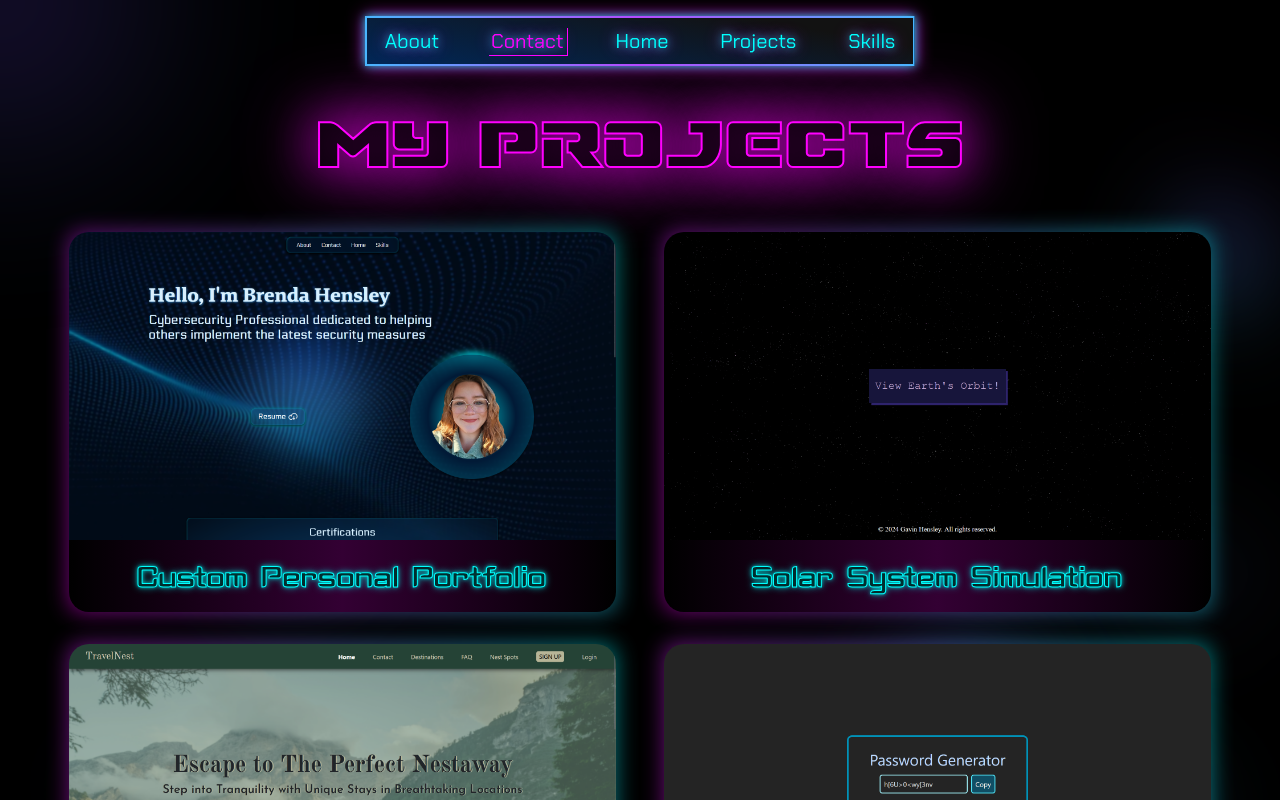
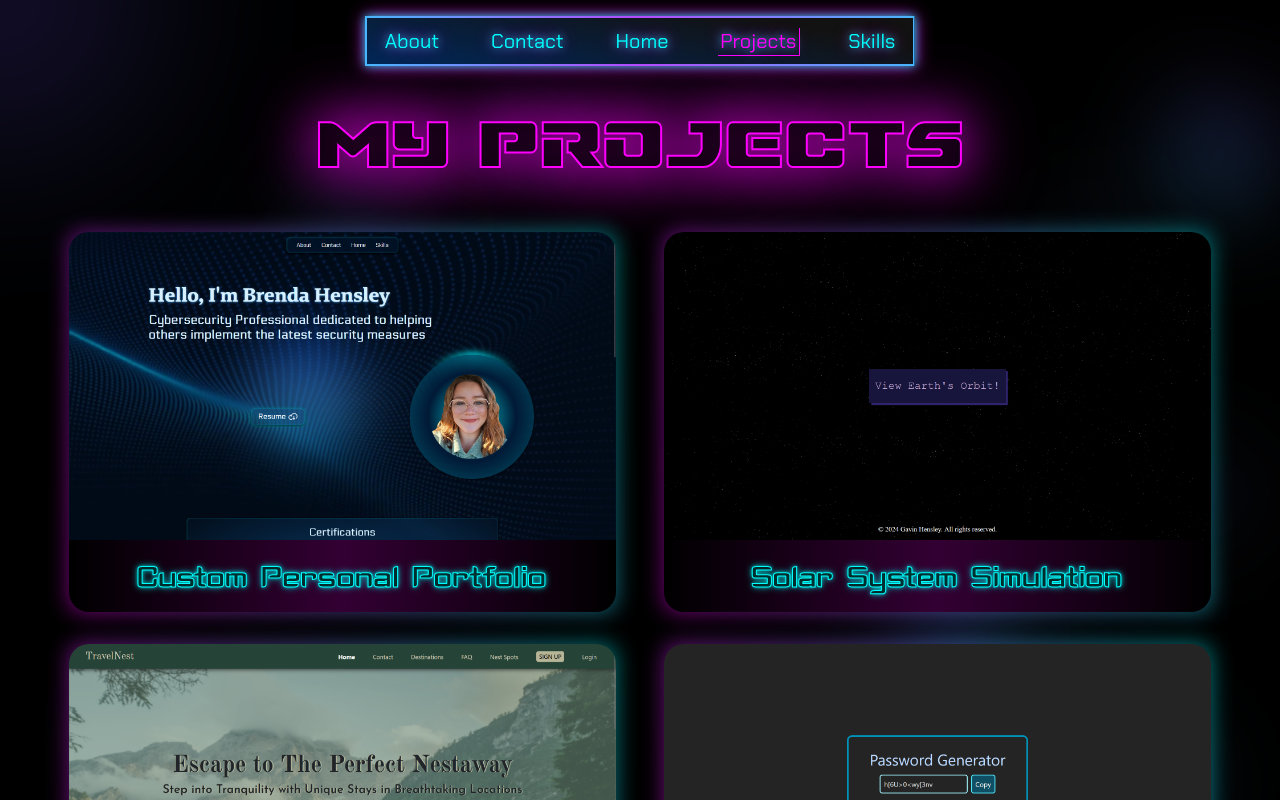
Before and after one commit to G-Hensley/portfolio-front-end, a React (Vite) app: page /projects in a window 1280 px wide. Shown: the top 800 px of the page. Built offline with nearby package versions, Linux system fonts and the light colour scheme.

Commit message:
Update navbar and projects

```diff
--- a/src/components/coreComponents/Navbar.tsx
+++ b/src/components/coreComponents/Navbar.tsx
@@ -12,15 +12,24 @@ export default function Navbar({
 
   useEffect(() => {
     const handleScroll = () => {
-      // Only update based on scroll if there's no hash in the URL
-      if (!window.location.hash) {
+      // Don't run scroll detection on projects page
+      if (window.location.pathname === '/projects') {
+        return;
+      }
+
       const sections = document.querySelectorAll('section[id]');
-        const scrollY = window.pageYOffset;
+      const scrollY = window.pageYOffset + 100; // Increased offset to trigger later
+
+      // Special case for hero section when at the top
+      if (scrollY < 150) {
+        setActiveLink('home');
+        return;
+      }
 
       sections.forEach((section) => {
         const htmlSection = section as HTMLElement;
         const sectionHeight = htmlSection.offsetHeight;
-          const sectionTop = htmlSection.offsetTop - 150;
+        const sectionTop = htmlSection.offsetTop - 100; // Increased offset to trigger later
         const sectionBottom = sectionTop + sectionHeight;
         const sectionId = htmlSection.getAttribute('id');
 
@@ -31,11 +40,18 @@ export default function Navbar({
             setActiveLink('about');
           } else if (sectionId === 'skills-section') {
             setActiveLink('skills');
-            } else if (sectionId === 'contact-section') {
-              setActiveLink('contact');
           }
         }
       });
+
+      // Check if we're near the footer
+      const footer = document.querySelector('footer');
+      if (footer) {
+        const footerTop =
+          footer.getBoundingClientRect().top + window.pageYOffset;
+        if (scrollY >= footerTop - 100) {
+          setActiveLink('contact');
+        }
       }
     };
 
@@ -43,22 +59,32 @@ export default function Navbar({
       const hash = window.location.hash;
       const path = window.location.pathname;
 
+      // Handle projects page separately since it's a different route
       if (path === '/projects') {
         setActiveLink('projects');
-      } else if (hash === '#about-section') {
+        return;
+      }
+
+      // Handle hash-based navigation
+      if (hash) {
+        const section = hash.replace('#', '');
+        if (section === 'hero-section') {
+          setActiveLink('home');
+        } else if (section === 'about-section') {
           setActiveLink('about');
-      } else if (hash === '#contact-section') {
+        } else if (section === 'skills-section') {
+          setActiveLink('skills');
+        } else if (section === 'footer') {
           setActiveLink('contact');
-      } else if (hash === '#skills-section') {
-        setActiveLink('skills');
-      } else if (hash === '#hero-section' || (!hash && path === '/')) {
-        setActiveLink('home');
+        }
+      } else if (path === '/') {
+        // If no hash and we're on the home page, check scroll position
+        handleScroll();
       }
     };
 
     // Initial check
     handleHashChange();
-    handleScroll();
 
     // Add event listeners
     window.addEventListener('scroll', handleScroll);
@@ -79,10 +105,10 @@ export default function Navbar({
   };
 
   return (
-    <nav className='flex sm:justify-center left-0 py-4 top-0 w-full z-50 fixed'>
+    <nav className='flex sm:justify-center left-0 py-4 top-0 w-full z-[100] fixed'>
       <button
         id='nav-menu-btn'
-        className={`sm:hidden absolute cursor-pointer flex flex-col h-10 items-end justify-around right-4 top-4 w-10 z-50 ${
+        className={`sm:hidden fixed cursor-pointer flex flex-col h-10 items-end justify-around right-4 top-4 w-10 z-[101] ${
           menuOpen ? 'open-menu' : ''
         }`}
         onClick={toggleMenu}>
@@ -115,7 +141,7 @@ export default function Navbar({
         <li className='nav-li'>
           <a
             onClick={toggleMenu}
-            href='#contact-section'
+            href='#footer'
             className={`nav-link px-0.5 ${
               activeLink === 'contact' ? 'active' : ''
             }`}>
--- a/src/components/projectsComponents/ProjectCard.tsx
+++ b/src/components/projectsComponents/ProjectCard.tsx
@@ -2,16 +2,16 @@ import './ProjectCard.css';
 
 export default function ProjectCard( {title, image, link, skills, description }: { title: string, image: string, link: string, skills: React.ReactNode[], description: string } ) {
     return (
-        <div className="project-card relative w-full sm:w-4/5 lg:w-[45%] 2xl:w-[31%] h-auto py-2 sm:py-0">
+        <div className="project-card relative w-full sm:w-4/5 lg:w-[45%] 2xl:w-[31%] h-auto sm:py-0">
             <img className='relative' src={image} alt={title} />
-            <div className="bg-black project-details flex justify-center py-4 px-2 relative project-title-container">
+            <div className="bg-black project-details flex justify-center py-2 sm:py-4 px-2 relative project-title-container">
                 <h2 className='project-title text-mobile-body sm:text-mobile-lg-body lg:text-desktop-lg-body font-h2-ff text-center'>{title}</h2>
             </div>
-            <a href={link} target='_blank' className="project-info-container items-center justify-center flex-col gap-4 h-full w-full absolute left-0 top-0 px-4">
-                <p className="project-description text-mobile-body lg:text-desktop-body font-body-ff text-center relative text-primary-cyan-900">
+            <a href={link} target='_blank' className="project-info-container items-center justify-center flex-col gap-4 h-full w-full absolute left-0 top-0 p-4">
+                <p className="project-description text-[1rem] sm:text-desktop-body font-body-ff text-center relative text-primary-cyan-900">
                     {description}
                 </p>
-                <p className="tools-used text-primary-magenta-700 text-mobile-body lg:text-desktop-body font-h2-ff text-center relative">Tools Used</p>
+                <p className="tools-used text-primary-magenta-700 text-[1rem] sm:text-desktop-body font-h2-ff text-center relative">Tools Used</p>
                 <div className="project-skills-container flex gap-4 justify-center relative">
                     {skills.map((skill) => {
                         return (
@@ -21,7 +21,7 @@ export default function ProjectCard( {title, image, link, skills, description }:
                         )
                     })}
                 </div>
-                <p className="click-to-view animate-bounce text-primary-cyan-900 text-mobile-body lg:text-desktop-body font-h2-ff text-center relative w-full">Click to View Project</p>
+                <p className="click-to-view animate-bounce text-primary-cyan-900 text-[1rem] sm:text-desktop-body font-h2-ff text-center relative w-full">Click to View Project</p>
             </a>
         </div>
     );
--- a/src/components/projectsComponents/ProjectsContainer.css
+++ b/src/components/projectsComponents/ProjectsContainer.css
@@ -8,7 +8,6 @@
 }
 
 .project-skill {
-    font-size: 3rem;
     color: var(--color-primary-magenta-500);
     filter: drop-shadow(0 0 8px rgba(189, 0, 189, 0.568));
 }
--- a/src/components/projectsComponents/ProjectsContainer.tsx
+++ b/src/components/projectsComponents/ProjectsContainer.tsx
@@ -43,11 +43,11 @@ export default function ProjectsContainer( {children}: {children: React.ReactNod
             title: "Custom Personal Portfolio",
             image: renaeeWebsite,
             link: "https://brendahensley.tech",
-            description: "Custom personal portfolio built for my wife, Brenda, to showcase her skills as a cybersecurity professional.",
+            description: "Custom personal front end portfolio built for my wife, to showcase her cyberseucrity skills.",
             skills: [
-                <IoLogoHtml5 className="project-skill" />,
-                <IoLogoCss3 className="project-skill" />,
-                <BiLogoJavascript className="project-skill"/>,
+                <IoLogoHtml5 className="project-skill text-4xl md:text-6xl" />,
+                <IoLogoCss3 className="project-skill text-4xl md:text-6xl" />,
+                <BiLogoJavascript className="project-skill text-4xl md:text-6xl" />,
             ]
         },
         {
@@ -55,11 +55,11 @@ export default function ProjectsContainer( {children}: {children: React.ReactNod
             title: "Solar System Simulation",
             image: spaceWebsite,
             link: "https://g-hensley.github.io/earths-orbit/",
-            description: "A simulation of the earth's orbit around the sun, and the moon's orbit around the earth.",
+            description: "Front end solar system simulation built with HTML, CSS, and JavaScript.",
             skills: [
-                <IoLogoHtml5 className="project-skill" />,
-                <IoLogoCss3 className="project-skill" />,
-                <BiLogoJavascript className="project-skill"/>,
+                <IoLogoHtml5 className="project-skill text-4xl md:text-6xl" />,
+                <IoLogoCss3 className="project-skill text-4xl md:text-6xl" />,
+                <BiLogoJavascript className="project-skill text-4xl md:text-6xl" />,
             ]
         },
         {
@@ -67,12 +67,12 @@ export default function ProjectsContainer( {children}: {children: React.ReactNod
             title: "Travel Nest",
             image: travelNest,
             link: "https://g-hensley.github.io/travel-nest/",
-            description: "Fake travel company landing page.",
+            description: "Fake travel company landing page built with Bootstrap.",
             skills: [
-                <IoLogoHtml5 className="project-skill" />,
-                <IoLogoSass className="project-skill" />,
-                <FaBootstrap className="project-skill" />,
-                <BiLogoJavascript className="project-skill"/>,
+                <IoLogoHtml5 className="project-skill text-4xl md:text-6xl" />,
+                <IoLogoSass className="project-skill text-4xl md:text-6xl" />,
+                <FaBootstrap className="project-skill text-4xl md:text-6xl" />,
+                <BiLogoJavascript className="project-skill text-4xl md:text-6xl" />,
             ]
         },
         {
@@ -80,22 +80,22 @@ export default function ProjectsContainer( {children}: {children: React.ReactNod
             title: "Password Generator",
             image: reactPasswordGenerator,
             link: "https://react-password-generator-opal.vercel.app/",
-            description: "Password generator built that allows users to generate a random password based on the criteria they select.",
+            description: "Front end password generator built with React.",
             skills: [
-                <IoLogoCss3 className="project-skill" />,
-                <BiLogoJavascript className="project-skill"/>,
-                <FontAwesomeIcon icon={faReact} className="project-skill" />,
+                <IoLogoCss3 className="project-skill text-4xl md:text-6xl" />,
+                <BiLogoJavascript className="project-skill text-4xl md:text-6xl" />,
+                <FontAwesomeIcon icon={faReact} className="project-skill text-4xl md:text-6xl" />,
             ]
         },
     ]
 
     return (
 
-        <section className="flex flex-col gap-10 md:gap-16 items-center w-full h-fit min-h-fit mt-20 sm:mt-30 relative mb-12 px-4" id="projects-section">
+        <section className="flex flex-col gap-10 md:gap-16 items-center w-full h-max min-h-fit relative mb-12 px-4" id="projects-section">
             {children}
             <GradientOrbs />
 
-            <h1 className="text-mobile-h1 md:text-desktop-h1 font-h1-ff relative text-center">My Projects</h1>
+            <h1 className="text-mobile-h1 md:text-desktop-h1 font-h1-ff mt-20 md:mt-30 relative text-center">My Projects</h1>
 
             <div className="projects-container w-full min-h-fit relative px-4">
                 {projects.map((project) => {
--- a/src/pages/ProjectsPage.tsx
+++ b/src/pages/ProjectsPage.tsx
@@ -14,7 +14,7 @@ export default function ProjectsPage() {
     console.log('Menu Open: ', menuOpen);
   };
   return (
-    <div id='wrapper' className='flex flex-col h-fit'>
+    <div id='wrapper' className='flex flex-col overflow-x-hidden'>
       <Navbar menuOpen={menuOpen} onToggleMenu={toggleMenu} />
       <MouseFollower />
       <ProjectsContainer>{menuOpen && <ScreenCover />}</ProjectsContainer>
```
Lines whose indentation alone changed are shown as unchanged.
